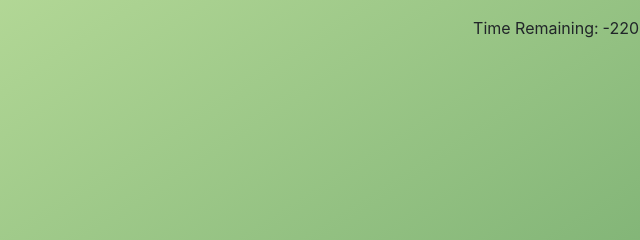
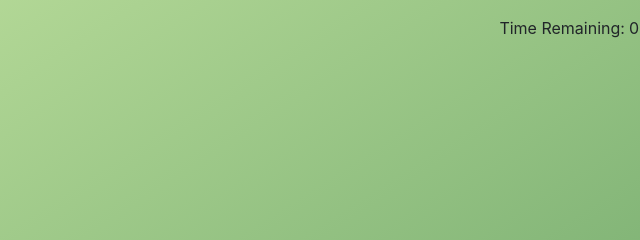
Before and after one commit to Pryority/javascript-quiz, a plain HTML site: page index.html in a window 1280 px wide. Both pictures are taken after a click on the link "Start Quiz". Shown: the top 240 px of the page, 640-1280 px from the left. Drawn offline with nearby package versions, Linux system fonts and the light colour scheme.

Commit message:
getting back on track. timer working

```diff
--- a/assets/css/style.css
+++ b/assets/css/style.css
@@ -10,7 +10,3 @@ body {
     rgb(75, 141, 84) 100%
   );
 }
-
-.hidden {
-  display: none;
-}
--- a/assets/js/script.js
+++ b/assets/js/script.js
@@ -1,27 +1,36 @@
 var startButton = $( "a #start" );
 var startContainer = $('div #start-quiz-wrapper')
-var question = $('div #question')
+var question = $('#question')
+// var time = $('#time')
 
 
 // 1. Display starting screen
 $(document).ready(function(){
-    question.hide()
     // 2. User presses start quiz
     startContainer.on("click", "#start", function() {
         startContainer.addClass('invisible')
         question.removeClass('invisible')
-        setInterval(function(){
-            // 3. Timer starts counting down from 60 every second
-            time.textContent -= 1
+        handleTimeUp();
 
-            if (content.textContent === 0) {
-                clearInterval();
-            }
-
-
-        }, 10)
         // 3. a) if user answers incorrectly, subract 5000 milliseconds from current time
         // 4. a) When the timer reaches zero, remove any question displayed on the screen.
         // 4. b) Display score and give user option to enter their initials for a high-score.
     });
 })
+
+// create a function handle time up and when all questions answered
+
+var handleTimeUp = function() {
+    var timeInterval = setInterval(function(){
+        // 3. Timer starts counting down from 60 every second
+        time.textContent -= 1
+
+        if (time.textContent === "0") {
+            console.log('time is up!')
+
+
+            clearInterval(timeInterval);
+            question.removeClass('invisible')
+        }
+    }, 10)
+}
```
